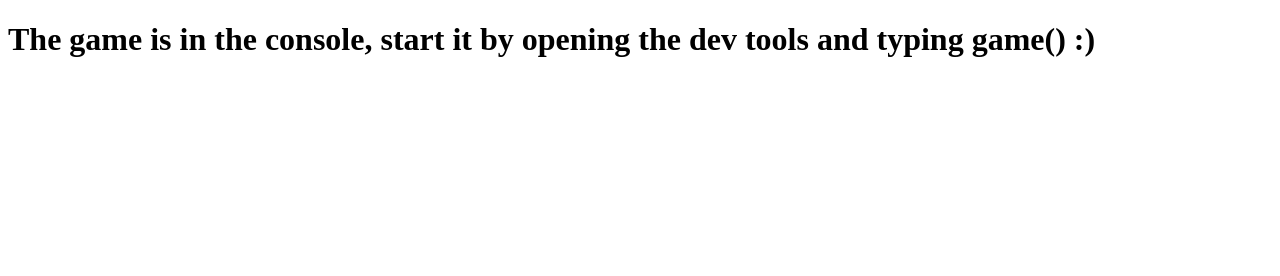
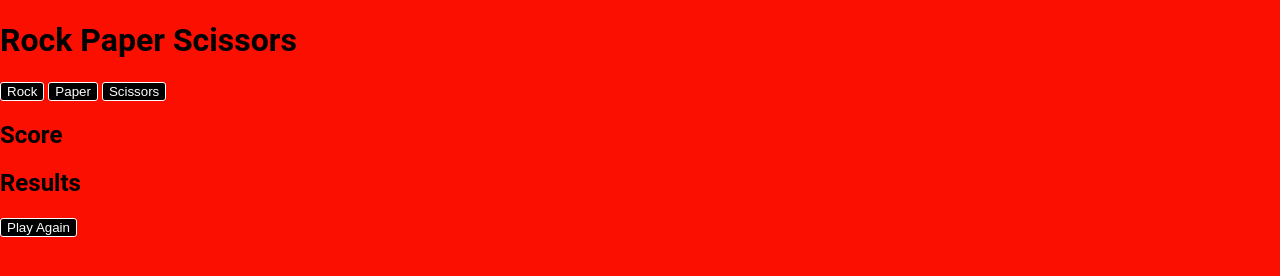
Before and after one commit to kadde92/odin-RockPaperScrissors, a plain HTML site: page index.html in a window 1280 px wide. Drawn offline with Linux system fonts and the light colour scheme.

Commit message:
Add content and basic styling

```diff
--- a/index.html
+++ b/index.html
@@ -1,13 +1,37 @@
 <!DOCTYPE html>
 <html lang="en">
+
     <head>
         <meta charset="UTF-8">
         <meta http-equiv="X-UA-Compatible" content="IE=edge">
         <meta name="viewport" content="width=device-width, initial-scale=1.0">
-    <script src="app.js"></script>
+        <link rel="stylesheet" href="./styles.css">
+        <script src="./app.js"></script>
         <title>Rock Paper Scissors</title>
     </head>
+
     <body>
-    <h1>The game is in the console, start it by opening the dev tools and typing game() :)</h1>
+        <div class="header">
+            <h1>Rock Paper Scissors</h1>
+        </div>
+        <div class="buttons">
+            <button id="rock">Rock</button>
+            <button id="paper">Paper</button>
+            <button id="scissors">Scissors</button>
+        </div>
+        <div class="score">
+            <h2>Score</h2>
+            <div class="playerscore"></div>
+            <div class="compscore"></div>
+        </div>
+        <div class="result">
+            <h2>Results</h2>
+            <div class="showresult"></div>
+        </div>
+        <div class="newgame">
+            <button>Play Again</button>
+        </div>
+
     </body>
-</html>
+
+</html 1. h1
--- a/styles.css
+++ b/styles.css
@@ -0,0 +1,15 @@
+body {
+    margin: 0;
+    padding: 0;
+    box-sizing: border-box;
+    background-color: #fb0f01;
+    font-family: 'Roboto', sans-serif;
+}
+
+button {
+    cursor: pointer;
+    background-color: #000;
+    border: 1px solid #fdfdfd;
+    border-radius: 3px;
+    color: #fdfdfd;
+}
```
Lines whose indentation alone changed are shown as unchanged.
